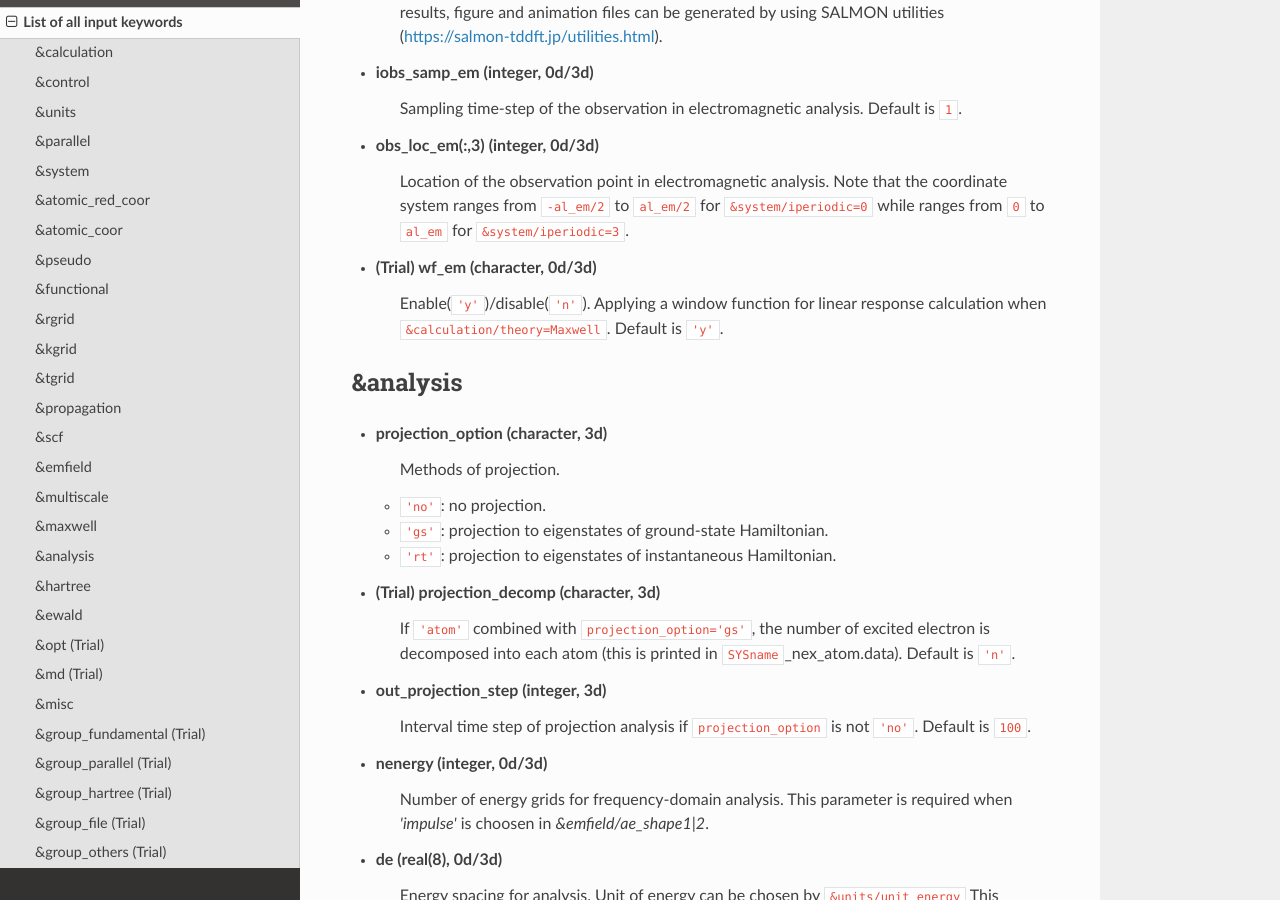
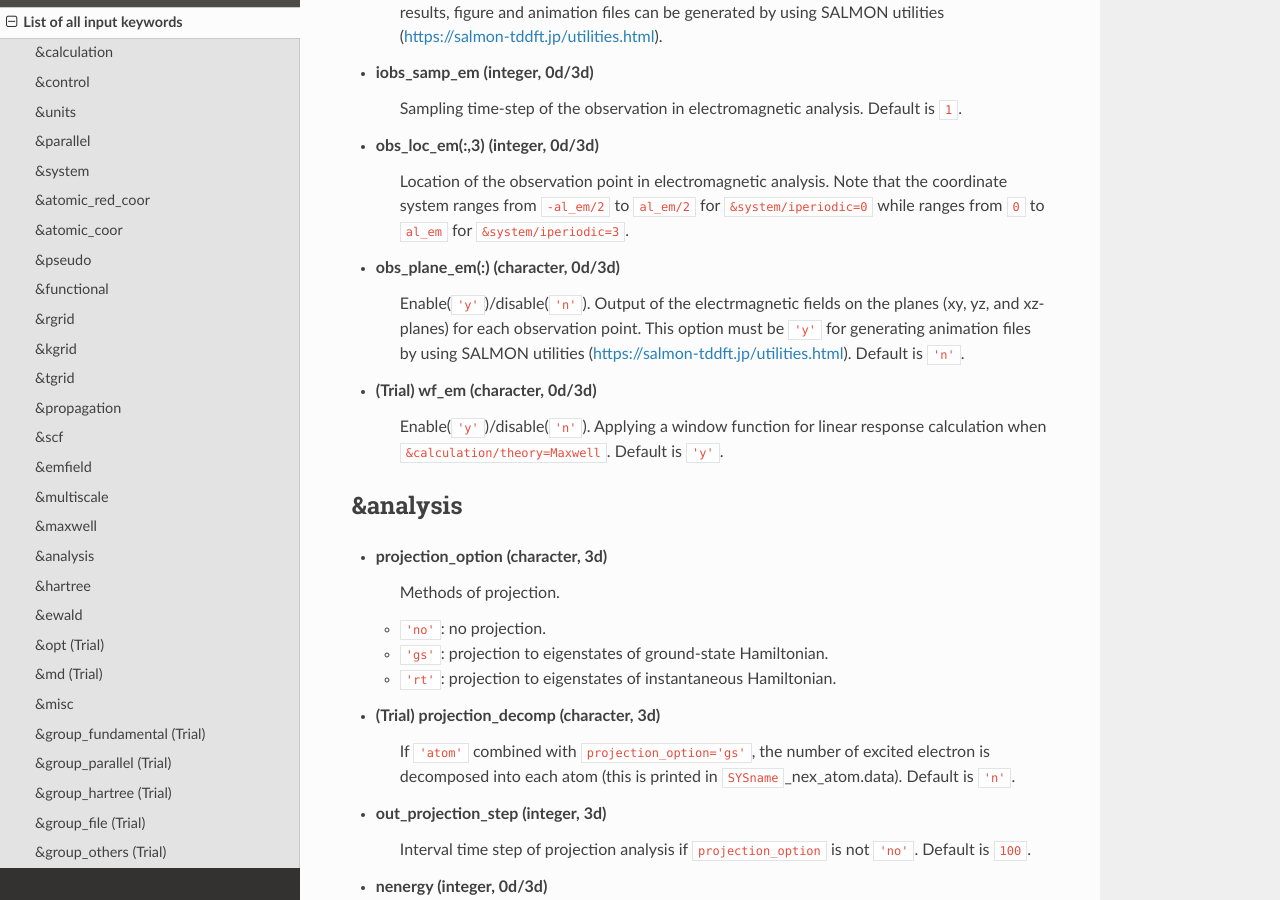
Before and after one commit to SALMON-TDDFT/SALMON-DOCS, a Sphinx documentation site: the page built from source/input_keyword_list.rst, in a window 1280 px wide and 900 px high, scrolled down 16307 px. Built offline with Sphinx 7.4.7 and the Read the Docs theme 2.0.0, drawn with Linux system fonts in a browser that asks for light colours; formulas are drawn with MathJax 3.

Commit message:
Update input_keyword_list.rst

```diff
--- a/source/input_keyword_list.rst
+++ b/source/input_keyword_list.rst
@@ -718,6 +718,9 @@ Input for psudopotentials. Size of array (:) is equal to ``&system/nelem``.
 - **obs_loc_em(:,3)** (integer, 0d/3d)
    Location of the observation point in electromagnetic analysis. Note that the coordinate system ranges from ``-al_em/2`` to ``al_em/2`` for ``&system/iperiodic=0`` while ranges from ``0`` to ``al_em`` for ``&system/iperiodic=3``.
 
+- **obs_plane_em(:)** (character, 0d/3d)
+   Enable(``'y'``)/disable(``'n'``). Output of the electrmagnetic fields on the planes (xy, yz, and xz-planes) for each observation point. This option must be ``'y'`` for generating animation files by using SALMON utilities (https://salmon-tddft.jp/utilities.html). Default is ``'n'``.
+
 - (Trial) **wf_em** (character, 0d/3d)
    Enable(``'y'``)/disable(``'n'``). Applying a window function for linear response calculation when ``&calculation/theory=Maxwell``. Default is ``'y'``.
 
```
